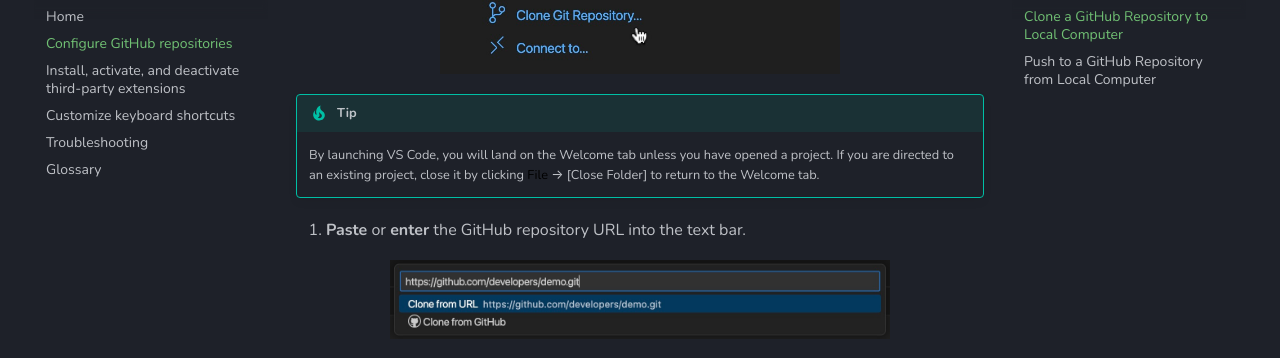
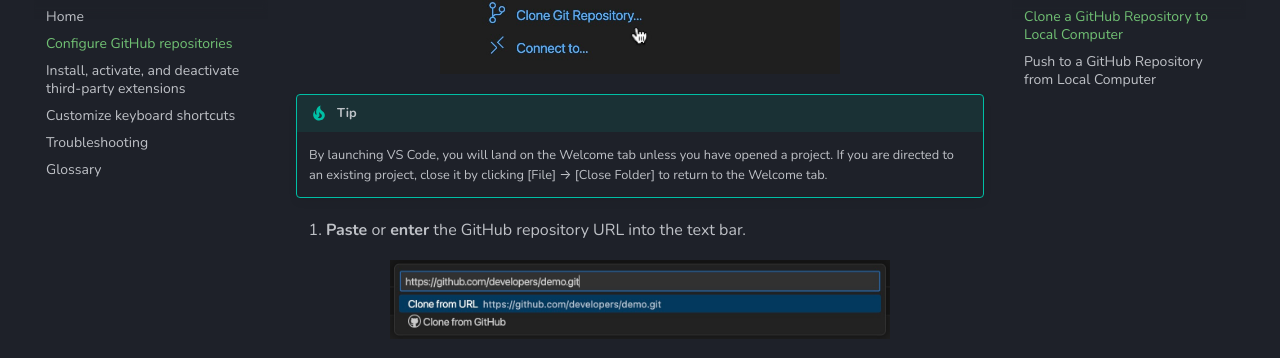
Before and after one commit to DJANG2024/MKDocsMaterial, an MkDocs documentation site: the page built from docs/github_repo.md, in a window 1280 px wide and 1400 px high, scrolled down 676 px. Shown: the part 91-449 px from the top of the window. Built offline with MkDocs 1.6.1 and Material for MkDocs 9.7.7, drawn with Linux system fonts in a browser that asks for light colours.

Commit message:
Remove css file

```diff
--- a/docs/github_repo.md
+++ b/docs/github_repo.md
@@ -13,7 +13,7 @@
 </figure>
 
 !!! tip "Tip"
-    By launching VS Code, you will land on the Welcome tab unless you have opened a project. If you are directed to an existing project, close it by clicking <button>File</button> → [Close Folder] to return to the Welcome tab.
+    By launching VS Code, you will land on the Welcome tab unless you have opened a project. If you are directed to an existing project, close it by clicking [File] → [Close Folder] to return to the Welcome tab.
 
 2. **Paste** or **enter** the GitHub repository URL into the text bar.
 
--- a/docs/style.css
+++ /dev/null
@@ -1,5 +0,0 @@
-button {
-    background-color: e7e7e7;
-    color: black;
-    border-radius: 4px;
-  }
--- a/mkdocs.yml
+++ b/mkdocs.yml
@@ -42,6 +42,3 @@
   - Customize keyboard shortcuts: "keyboard_shortcuts.md"
   - Troubleshooting: "Troubleshooting.md"
   - Glossary: "Glossary.md"
-
-extra_css:
-  - style.css
```
